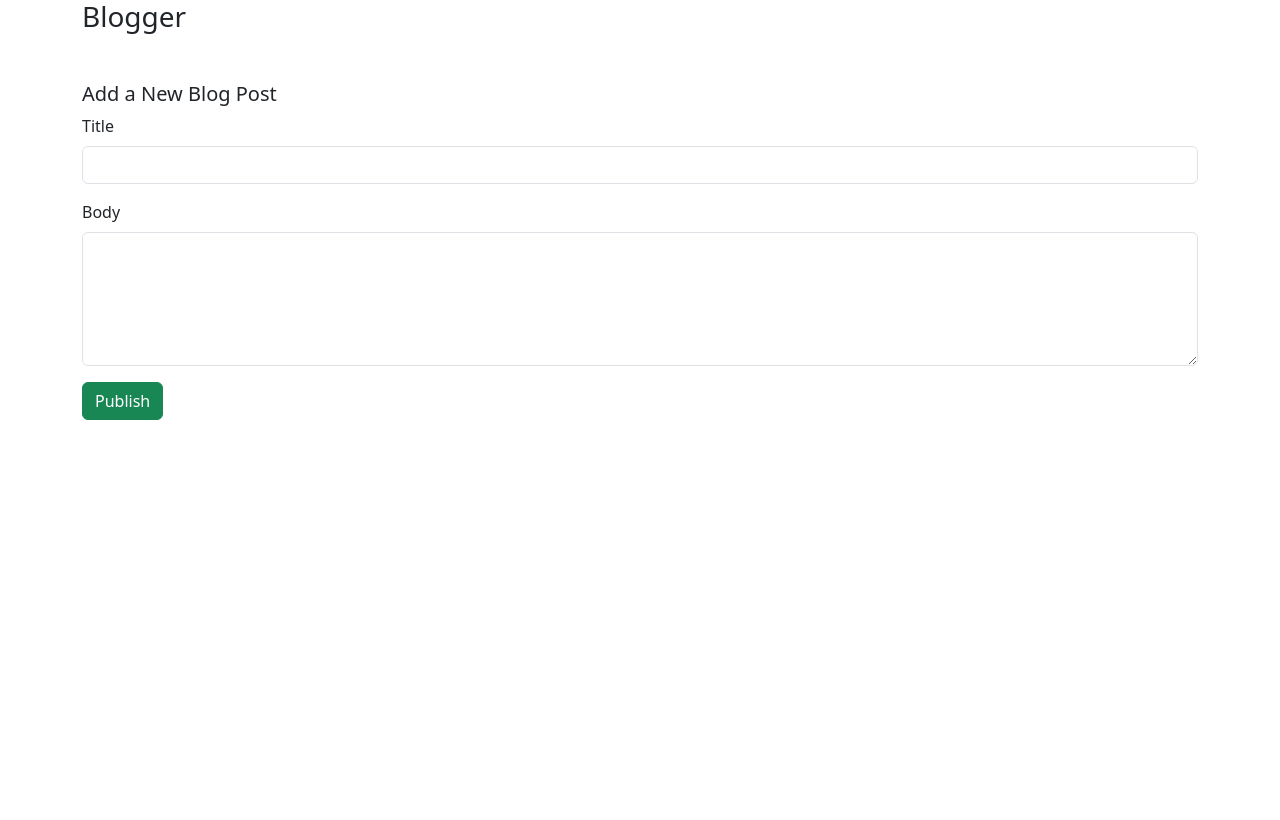
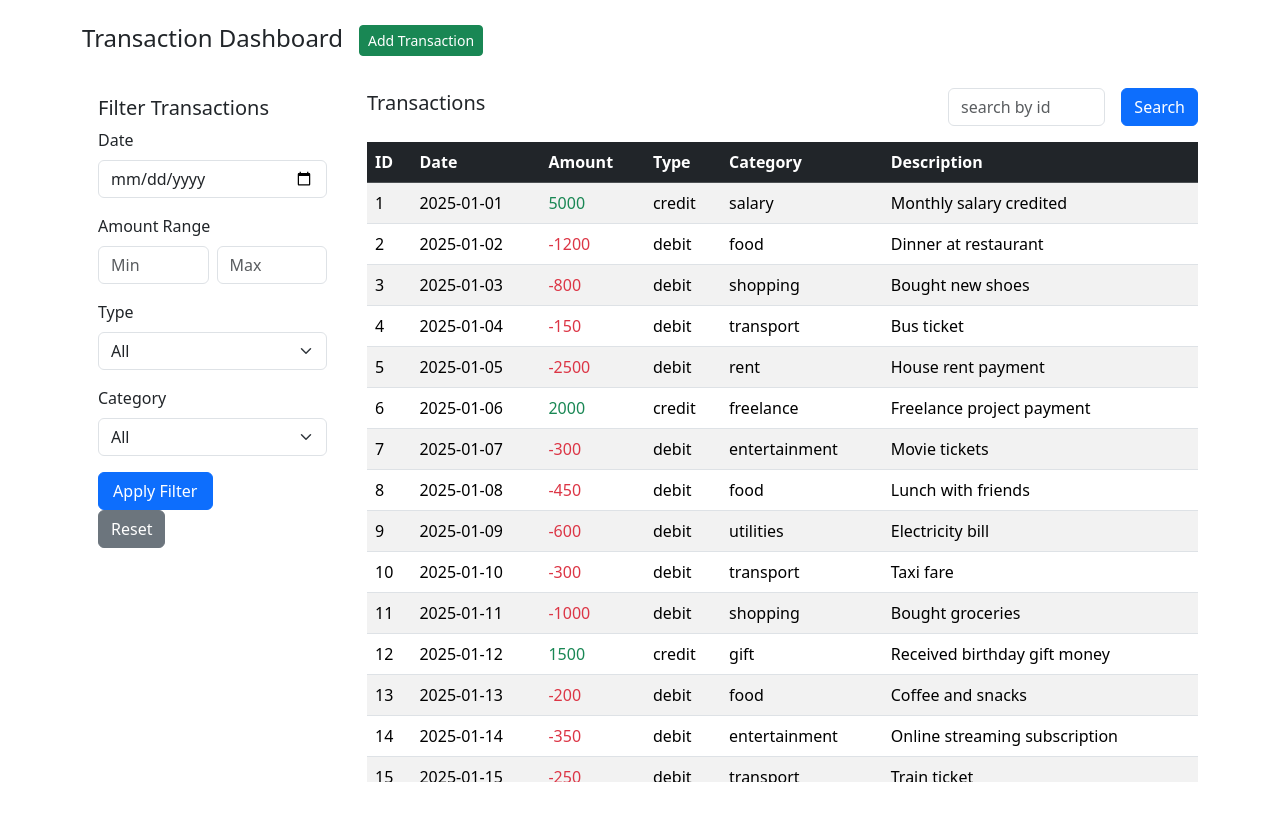
Before and after one commit to dineshk033/tvs-practise, a React (Vite) app: page / in a window 1280 px wide. Shown: the top 820 px of the page. Built offline with nearby package versions, Linux system fonts and the light colour scheme; no server answers.

Commit message:
preactise

```diff
--- a/src/components/add-transaction/index.jsx
+++ b/src/components/add-transaction/index.jsx
@@ -1,19 +1,21 @@
-import React, { useState } from "react";
+import React, { useRef, useState } from "react";
 import { validateTXN } from "../../utils/transaction-validate";
 
-const TransactionModal = () => {
+const TransactionModal = ({ onAdd }) => {
+  const formRef = useRef(null);
+  const closeRef = useRef(null);
   const [formData, setFormData] = useState({
-    id: 0,
+    id: Date.now(),
     date: "",
     amount: 0,
-    type: "",
+    type: "credit",
     category: "",
     description: "",
   });
 
   const handleChange = (e) => {
     let { id, value } = e.target;
-    if (id === "amount") {
+    if (id === "amount" && value !== "") {
       value = Number(value);
     }
     setFormData({
@@ -21,22 +23,33 @@ const TransactionModal = () => {
       [e.target.id]: value,
     });
   };
+  // Handles form submission, validates, and adds transaction
   const handleSubmit = (e) => {
     e.preventDefault();
-    console.log(validateTXN(formData));
-    console.log(formData);
+    const err = validateTXN(formData);
+    if (Object.keys(err).length === 0) {
+      onAdd({ ...formData });
+      // Close modal after successful add
+      closeRef.current.click();
+    }
+  };
+
+  // Triggers form submit programmatically
+  const handleSave = () => {
+    formRef.current.click();
   };
   return (
     <div className="container mt-5">
       {/* Button trigger modal */}
-      {/* <button
+      <button
         type="button"
-        className="btn btn-primary"
+        ref={closeRef}
+        className="btn btn-primary d-none"
         data-bs-toggle="modal"
         data-bs-target="#transactionModal"
       >
         Add Transaction
-      </button> */}
+      </button>
 
       {/* Modal */}
       <div
@@ -74,6 +87,7 @@ const TransactionModal = () => {
                       className="form-control"
                       id="id"
                       value={formData.id}
+                      disabled
                       onChange={handleChange}
                     />
                   </div>
@@ -133,6 +147,7 @@ const TransactionModal = () => {
                     value={formData.category}
                     onChange={handleChange}
                   >
+                    <option value="">Select category</option>
                     <option value="food">Food</option>
                     <option value="shopping">Shopping</option>
                     <option value="entertainment">Entertainment</option>
@@ -160,7 +175,9 @@ const TransactionModal = () => {
                     onChange={handleChange}
                   />
                 </div>
-                <button type="submit">Add</button>
+                <button type="submit" ref={formRef} className="d-none">
+                  Add
+                </button>
               </form>
             </div>
 
@@ -172,7 +189,11 @@ const TransactionModal = () => {
               >
                 Close
               </button>
-              <button type="button" className="btn btn-primary">
+              <button
+                type="button"
+                onClick={handleSave}
+                className="btn btn-primary"
+              >
                 Save Transaction
               </button>
             </div>
--- a/src/components/filter-panel/index.jsx
+++ b/src/components/filter-panel/index.jsx
@@ -78,13 +78,22 @@ export const FilterPanel = ({ handleFilter }) => {
             </select>
           </div>
 
-          <button type="submit" className="btn btn-primary w-50">
+          <button type="submit" className="btn btn-primary w-50 me-5">
             Apply Filter
           </button>
           <button
             type="reset"
-            className="btn btn-secondary w-50 "
-            onClick={() => handleFilter(null)}
+            className="btn btn-secondary  "
+            onClick={() =>
+              handleFilter({
+                id: "",
+                date: "",
+                amount: 0,
+                type: "",
+                category: "",
+                description: "",
+              })
+            }
           >
             Reset
           </button>
--- /dev/null
+++ b/src/context/transaction/index.jsx
@@ -0,0 +1,66 @@
+import React, { createContext, useEffect, useState } from "react";
+import { fetchTransactionData } from "../../service/data";
+
+// Initial filter state
+const INITIAL_FILTER = {
+  date: "",
+  minPrice: null,
+  maxPrice: null,
+  type: "",
+  category: "",
+};
+
+// Create context
+const TransactionContext = createContext();
+
+/**
+ * TransactionProvider - Manages transaction state and CRUD operations.
+ */
+export function TransactionProvider({ children }) {
+  const [transactions, setTransactions] = useState([]);
+  const [filter, setFilter] = useState(INITIAL_FILTER);
+
+  // Fetch transactions on mount
+  useEffect(() => {
+    fetchTransactionData().then(setTransactions);
+  }, []);
+
+  // CRUD operations
+  const addTransaction = (txn) => setTransactions((prev) => [...prev, txn]);
+  const updateTransaction = (id, updated) =>
+    setTransactions((prev) =>
+      prev.map((txn) => (txn.id === id ? { ...txn, ...updated } : txn))
+    );
+  const deleteTransaction = (id) =>
+    setTransactions((prev) => prev.filter((txn) => txn.id !== id));
+
+  // Filtering logic
+  const filteredTransactions = transactions.filter((txn) => {
+    if (filter.category && txn.category !== filter.category) return false;
+    if (filter.type && txn.type !== filter.type) return false;
+    if (filter.date && txn.date !== filter.date) return false;
+    if (filter.minPrice && Number(txn.amount) < Number(filter.minPrice))
+      return false;
+    if (filter.maxPrice && Number(txn.amount) > Number(filter.maxPrice))
+      return false;
+    return true;
+  });
+
+  return (
+    <TransactionContext.Provider
+      value={{
+        transactions,
+        filteredTransactions,
+        filter,
+        setFilter,
+        addTransaction,
+        updateTransaction,
+        deleteTransaction,
+      }}
+    >
+      {children}
+    </TransactionContext.Provider>
+  );
+}
+
+export default TransactionContext;
--- /dev/null
+++ b/src/context/transaction/useTransaction.jsx
@@ -0,0 +1,9 @@
+import { useContext } from "react";
+import TransactionContext from ".";
+
+/**
+ * Custom hook to consume TransactionContext.
+ */
+export default function useTransactionContext() {
+  return useContext(TransactionContext);
+}
--- a/src/main.jsx
+++ b/src/main.jsx
@@ -9,4 +9,4 @@ import Counter from "./features/counter/index.jsx";
 import CounterPage from "./pages/counter.jsx";
 import Todo from "./pages/todo.jsx";
 import Blog from "./pages/blog.jsx";
-createRoot(document.getElementById("root")).render(<Blog />);
+createRoot(document.getElementById("root")).render(<App />);
--- a/src/pages/home.jsx
+++ b/src/pages/home.jsx
@@ -2,28 +2,38 @@ import { useState } from "react";
 import { FilterPanel } from "../components/filter-panel";
 import { TransactionTable } from "../components/transaction-table";
 import TransactionModal from "../components/add-transaction";
-import useTransactionFilter from "../hooks/useTransaction";
+import { TransactionProvider } from "../context/transaction";
+import useTransactionContext from "../context/transaction/useTransaction";
 
 /**
- * HomePage component - Transaction Dashboard
+ * HomePage - Transaction Dashboard using TransactionContext.
  */
-function HomePage() {
-  const { filteredTxn, filterProps, handleFilter } = useTransactionFilter([]);
+function HomeContent() {
+  const {
+    filteredTransactions,
+    filter,
+    setFilter,
+    addTransaction,
+    // updateTransaction, deleteTransaction // Use as needed
+  } = useTransactionContext();
   const [search, setSearch] = useState(null);
 
-  // Handler for searching by transaction ID
-  const handleSearch = (id) => {
-    setSearch(id);
-  };
+  // Handler for searching by transaction ID (example)
+  const handleSearch = (id) => setSearch(id);
 
   // Filter badges for active filters
-  const activeFilters = Object.entries(filterProps)
+  const activeFilters = Object.entries(filter)
     .filter(([_, value]) => value)
     .map(([key, value]) => (
       <span key={key} className="badge bg-danger me-2">
         {key}: {value}
       </span>
     ));
+
+  // Optionally filter by search
+  const displayedTransactions = search
+    ? filteredTransactions.filter((txn) => txn.id === search)
+    : filteredTransactions;
 
   return (
     <div className="container mt-4">
@@ -41,20 +51,29 @@ function HomePage() {
         </h4>
         {/* Filter Section */}
         <div className="col-md-3">
-          <FilterPanel handleFilter={handleFilter} />
+          <FilterPanel handleFilter={setFilter} />
         </div>
         {/* Table Section */}
         <div className="col-md-9">
           <div className="mb-2">{activeFilters}</div>
           <TransactionTable
-            transactions={filteredTxn}
+            transactions={displayedTransactions}
             handleSearch={handleSearch}
           />
         </div>
       </div>
-      <TransactionModal />
+      <TransactionModal onAdd={addTransaction} />
     </div>
   );
 }
 
-export default HomePage;
+/**
+ * Wrap HomeContent with TransactionProvider for context access.
+ */
+export default function HomePage() {
+  return (
+    <TransactionProvider>
+      <HomeContent />
+    </TransactionProvider>
+  );
+}
```
